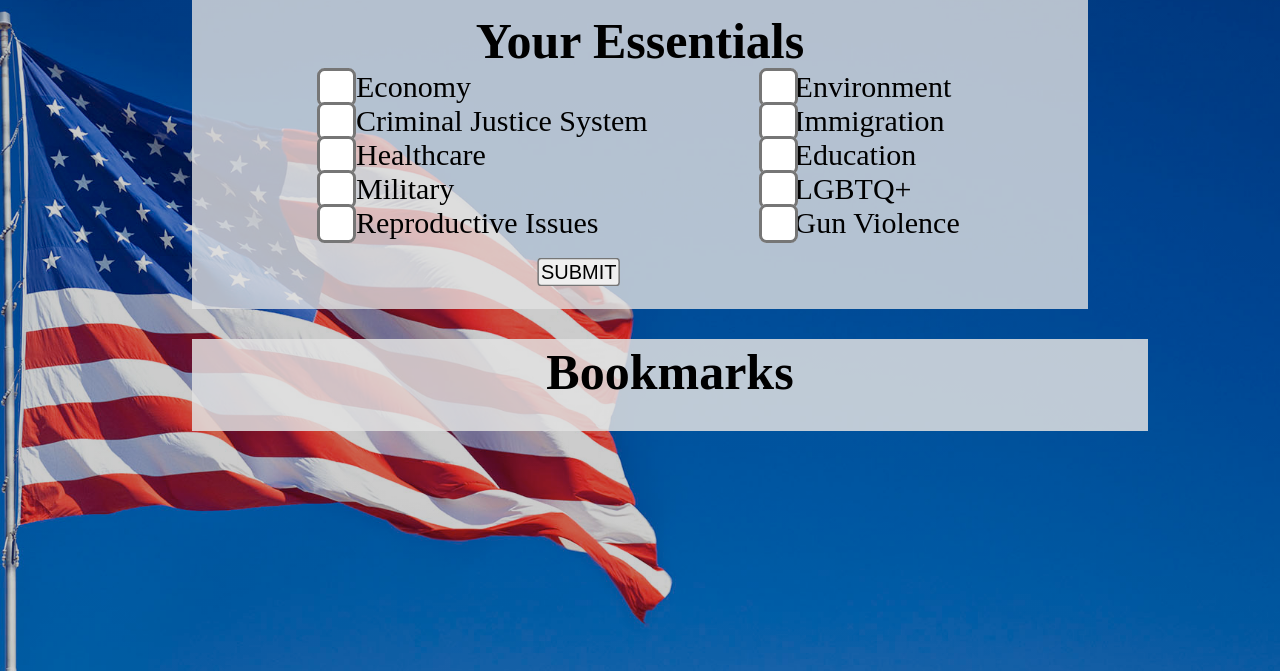
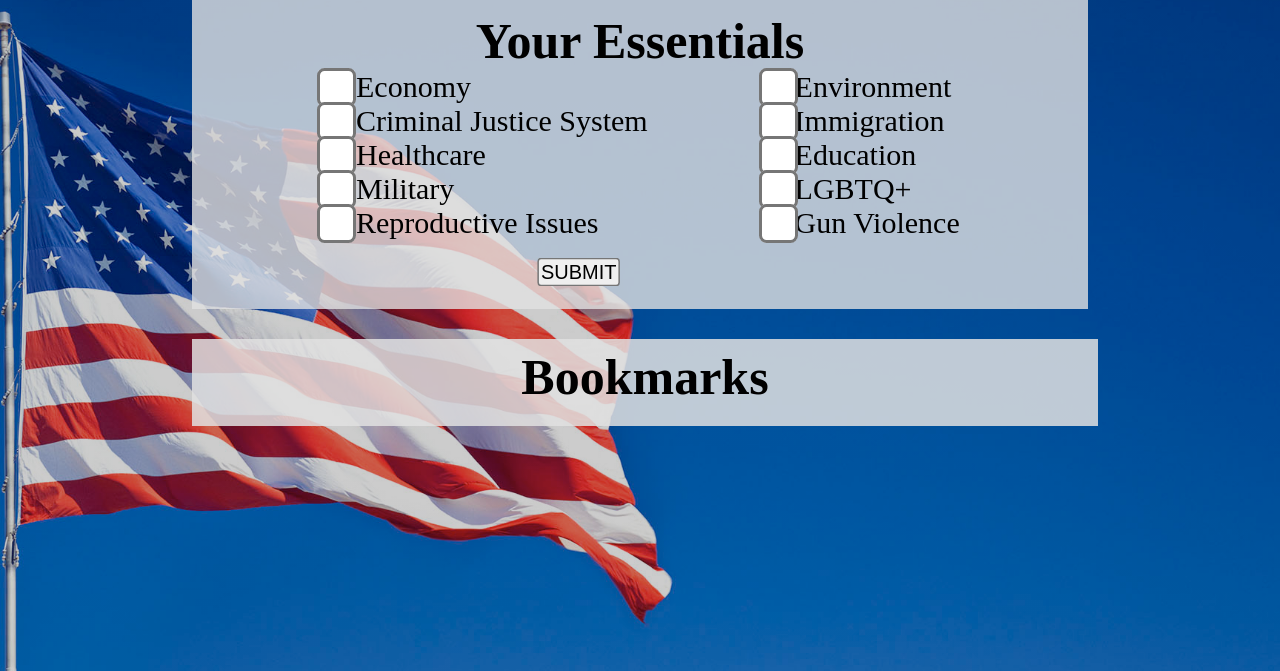
Before and after one commit to anaashrafi/election-essentials, a PHP site: page /user_profile.php in a window 1280 px wide. Shown: the part 64-735 px from the top of the page. Run offline with PHP 8.4, Linux system fonts and the light colour scheme; data that the repository does not hold is empty.

Commit message:
attempt to fix user profile style

```diff
--- a/proposal/user_profile_style.css
+++ b/proposal/user_profile_style.css
@@ -105,10 +105,8 @@ body
 	margin-right: 15%;
 	margin-left: 15%;
     width: 70%;
-	padding-right: 30px;
-	padding-bottom: 30px;
-	padding-left: 30px;
-	background-origin:initial;
+	padding: 5px;
+    padding-bottom: 20px;
     display: grid;
     justify-content: center;
   align-items: center;
@@ -121,7 +119,7 @@ body
 
 .bookmarkWrapper{
   display:grid;
-  grid-template-columns: 2fr 1fr;
+  grid-template-columns: 3fr 1fr;
   justify-content: center;
   align-items: center;
   grid-column-gap:3%;
```
